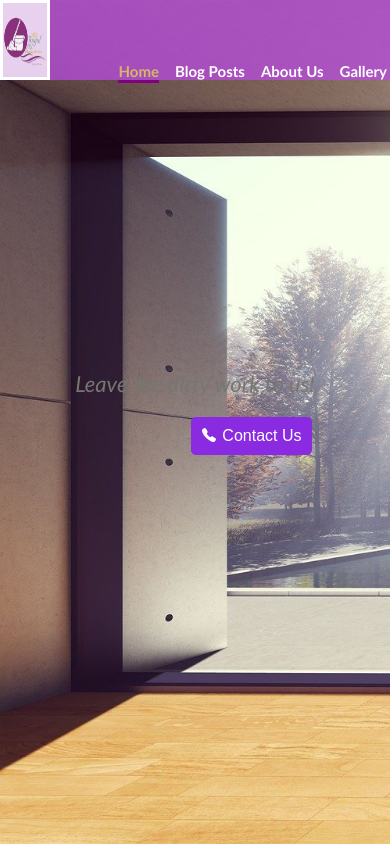
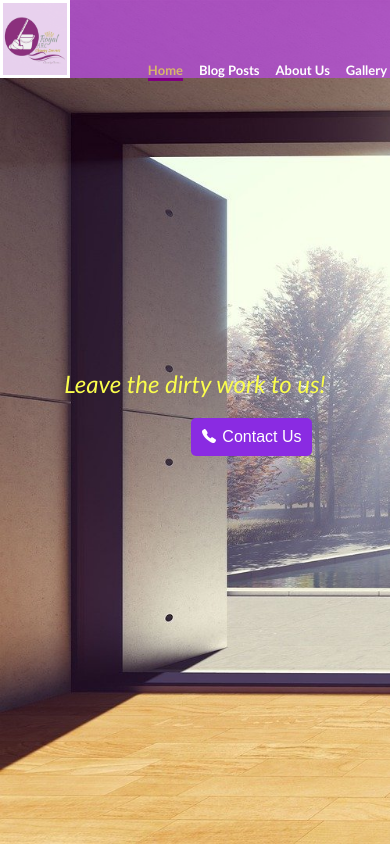
Before and after one commit to Glitch-bug/RoyalArcSite, a Django app: page / in a window 390 px wide. Run offline with Django 3.2, Linux system fonts and the light colour scheme; data that the repository does not hold is empty.

Commit message:
phone veiwport general update

```diff
--- a/RoyalSite/static/RoyalSite/css/base.css
+++ b/RoyalSite/static/RoyalSite/css/base.css
@@ -91,9 +91,12 @@ section > img {
 /* Phones */
 @media screen and (max-width:480px) {
     /* Header */
+    .navbar {
+        height:20vw;
+    }
 
     .navbar > ul > li > a{
-        font-size: 15px;
+        font-size: 13px;
     }
 
 
@@ -121,7 +124,7 @@ section > img {
     }
 
     #logo {
-        width: 10vw;
+        width: 18vw;
         min-width: 50px;
     }
 
--- a/RoyalSite/static/RoyalSite/css/home.css
+++ b/RoyalSite/static/RoyalSite/css/home.css
@@ -89,8 +89,8 @@ ion-icon {
 
 
     /* Body */
-    .content {
-        font-size: 13;
+    .content > p{
+        font-size: 15px;
     }
 
     .content > h1 {
@@ -98,6 +98,7 @@ ion-icon {
     }
 
     .content > i {
-        font-size: 22px;
+        font-size: 24px;
+        color: rgb(250, 253, 77);
     }
 }
--- a/RoyalSite/static/RoyalSite/css/posts.css
+++ b/RoyalSite/static/RoyalSite/css/posts.css
@@ -102,7 +102,6 @@
 
 #search-form {
     width: 100%;
-
 }
 
 .search-sec  p {
@@ -178,6 +177,10 @@ li {
         margin-bottom: 0px;
     }
 
+    #search-input {
+        height: 40px;
+    }
+
     li {
         padding: 5px 5px 5px;
     }
```
